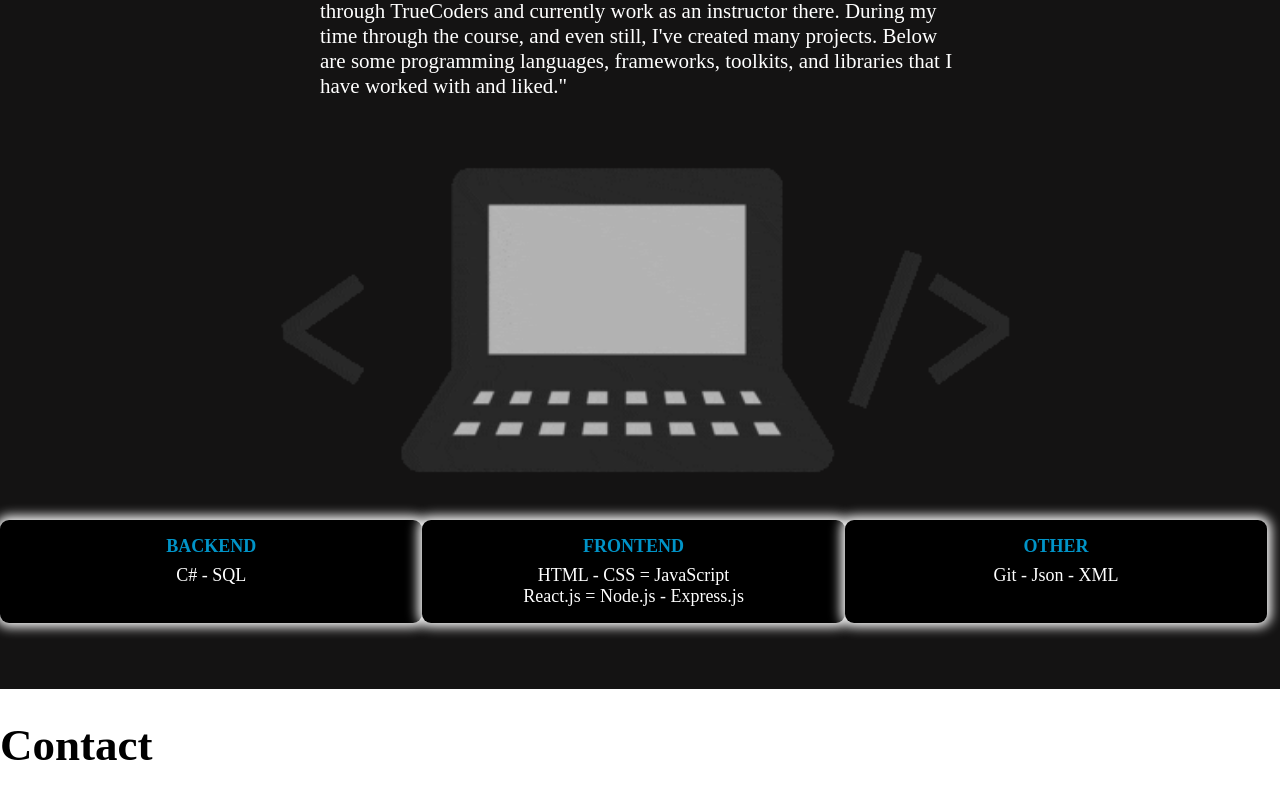
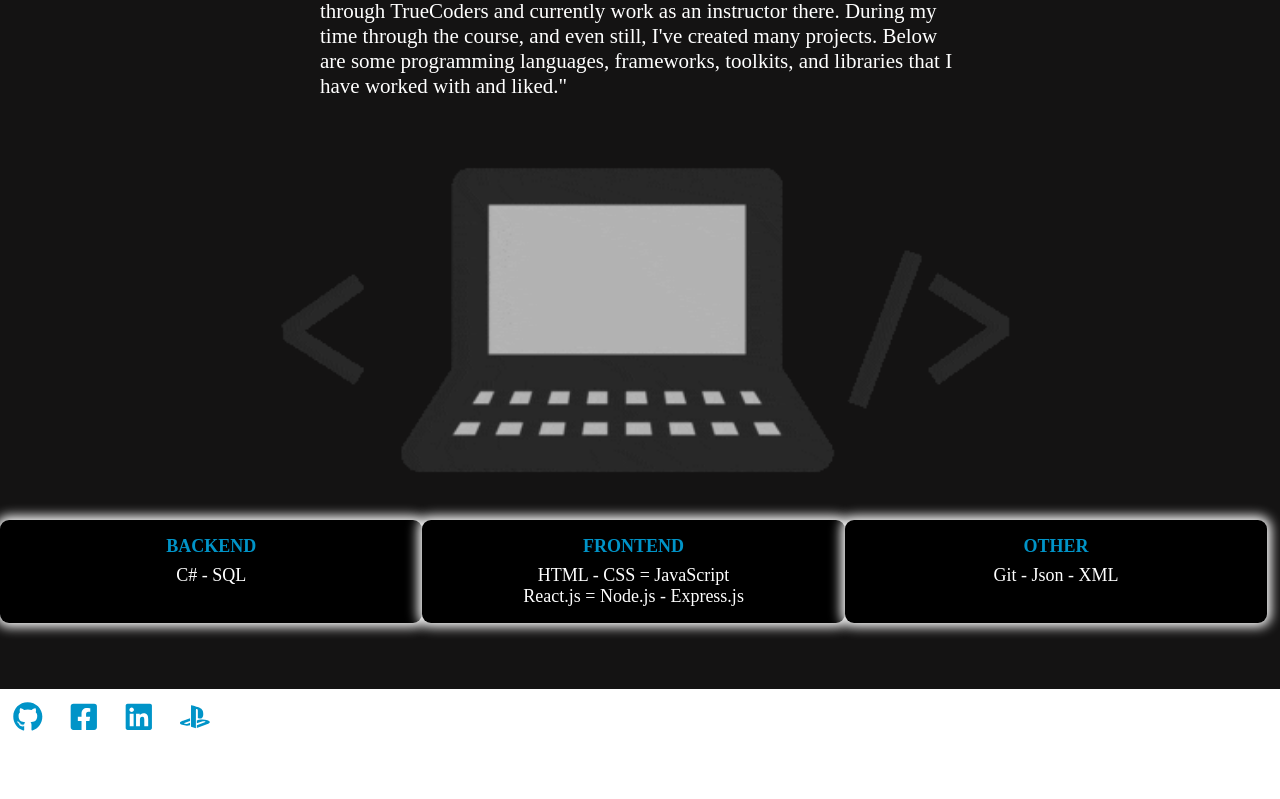
Before and after one commit to SethBowman/personal-site, a React (Create React App) app: page / in a window 1280 px wide. Shown: the part 1533-2332 px from the top of the page. After the commit the page ends 2281 px from the top, so only its background shows below. Built offline with nearby package versions, Linux system fonts and the light colour scheme; a web font is replaced by a local one.

Commit message:
Added icons with links to personal pages

```diff
--- a/src/components/Contact/Contact.js
+++ b/src/components/Contact/Contact.js
@@ -1,7 +1,17 @@
+import { FaGithub, FaFacebookSquare, FaLinkedin, FaPlaystation } from "react-icons/fa";
+
+const handleURL = (url) => {
+    return () => window.open(url, "_blank")
+}
+
 const Contact = () => {
     return (
         <div>
-            <h1>Contact</h1>
+            <FaGithub color='#0094c8' size='30px' style={{padding: '1%'}} onClick={handleURL('https://github.com/SethBowman')} />
+            <FaFacebookSquare color='#0094c8' size='30px' style={{padding: '1%'}} onClick={handleURL('https://www.facebook.com/OGsethbowman/')} />
+            <FaLinkedin color='#0094c8' size='30px' style={{padding: '1%'}} onClick={handleURL('https://www.linkedin.com/in/seth-bowman-358863211/')} />
+            <FaPlaystation color='#0094c8' size='30px' style={{padding: '1%'}} onClick={handleURL('https://psnprofiles.com/Captn-Kold')} />
+
         </div>
      );
 }
```
